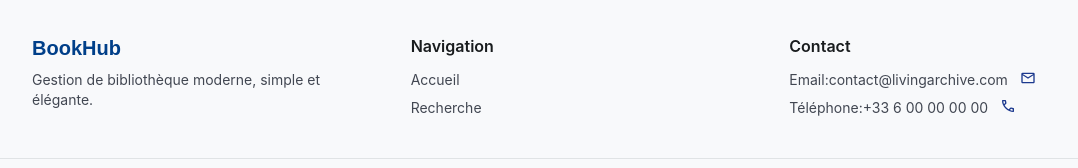
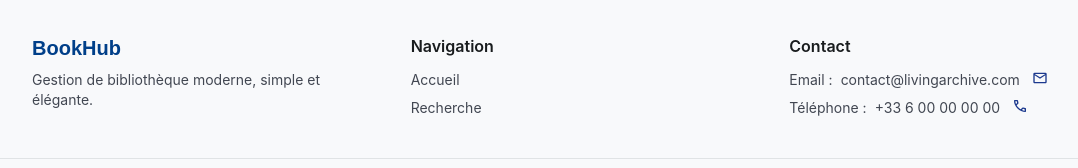
Before and after one commit to Federico2235/TP-BookHub-Front, an Angular app: page / in a window 1280 px wide. Shown: the part 883-1051 px from the top of the page, without its empty margins (56-1134 px from the left). Built offline with nearby package versions, Linux system fonts and the light colour scheme; no server answers.

Commit message:
I fixed typos in the footer.

```diff
--- a/src/app/shared/footer/footer.html
+++ b/src/app/shared/footer/footer.html
@@ -26,15 +26,15 @@
       <h3 class="font-semibold text-on-surface mb-3">Contact</h3>
       <ul class="space-y-2 text-sm text-on-surface-variant">
         <li class="flex align-center">
-          <p>Email: </p>
           <a [href]="'mailto:' + emailRef.innerText.trim()" class="flex gap-2">
-            <p #emailRef>contact&#64;livingarchive.com</p>
+            <p>Email : </p>
+            <p #emailRef> contact&#64;livingarchive.com</p>
             <svg xmlns="http://www.w3.org/2000/svg" height="1rem" viewBox="0 -960 960 960" width="24px" fill="#1c398e"><path d="M160-160q-33 0-56.5-23.5T80-240v-480q0-33 23.5-56.5T160-800h640q33 0 56.5 23.5T880-720v480q0 33-23.5 56.5T800-160H160Zm320-280L160-640v400h640v-400L480-440Zm0-80 320-200H160l320 200ZM160-640v-80 480-400Z"/></svg>
           </a>
         </li>
         <li class="flex align-center">
-          <p>Téléphone: </p>
           <a [href]="'tel:' + telRef.innerText.trim()" class="flex gap-2">
+            <p>Téléphone : </p>
             <p #telRef>+33 6 00 00 00 00 </p>
             <svg xmlns="http://www.w3.org/2000/svg" height="1rem" viewBox="0 -960 960 960" width="24px" fill="#1c398e"><path d="M798-120q-125 0-247-54.5T329-329Q229-429 174.5-551T120-798q0-18 12-30t30-12h162q14 0 25 9.5t13 22.5l26 140q2 16-1 27t-11 19l-97 98q20 37 47.5 71.5T387-386q31 31 65 57.5t72 48.5l94-94q9-9 23.5-13.5T670-390l138 28q14 4 23 14.5t9 23.5v162q0 18-12 30t-30 12ZM241-600l66-66-17-94h-89q5 41 14 81t26 79Zm358 358q39 17 79.5 27t81.5 13v-88l-94-19-67 67ZM241-600Zm358 358Z"/></svg>
           </a>
```
